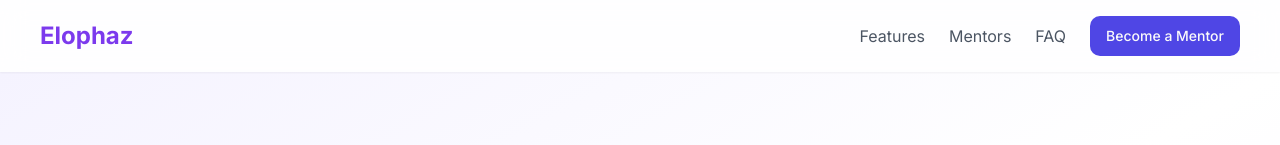
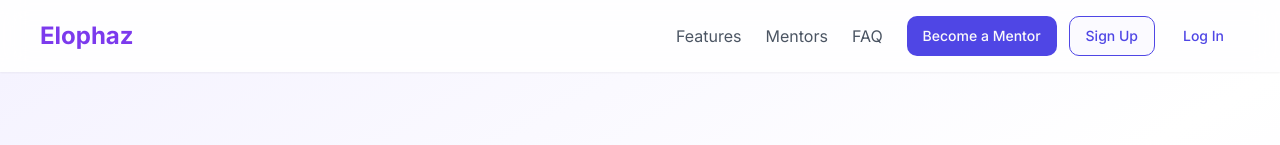
Before and after one commit to DHARANIDHARAN03K/elophaz-mentor-connect, a React (Vite) app: page / in a window 1280 px wide. Shown: the top 145 px of the page. Built offline with nearby package versions, Linux system fonts and the light colour scheme; grey boxes are pictures that could not be loaded.

Commit message:
Add signup/login section to navbar
Add default signup and login section to the navbar.

```diff
--- a/src/components/Navbar.tsx
+++ b/src/components/Navbar.tsx
@@ -8,9 +8,15 @@ const Navbar: React.FC = () => {
   const [isMenuOpen, setIsMenuOpen] = useState(false);
   const [isAuthModalOpen, setIsAuthModalOpen] = useState(false);
   const [authMode, setAuthMode] = useState<'student' | 'mentor'>('student');
+  const [authTab, setAuthTab] = useState<'login' | 'signup'>('signup');
 
-  const openAuthModal = (mode: 'student' | 'mentor') => {
+  // Open AuthModal in correct mode (student/mentor) and tab (signup/login)
+  const openAuthModal = (
+    mode: 'student' | 'mentor',
+    tab: 'signup' | 'login' = 'signup'
+  ) => {
     setAuthMode(mode);
+    setAuthTab(tab);
     setIsAuthModalOpen(true);
     setIsMenuOpen(false);
   };
@@ -33,9 +39,23 @@ const Navbar: React.FC = () => {
           <div className="flex items-center gap-3">
             <Button
               className="bg-elophaz-primary hover:bg-elophaz-primary/90"
-              onClick={() => openAuthModal('mentor')}
+              onClick={() => openAuthModal('mentor', 'signup')}
             >
               Become a Mentor
+            </Button>
+            <Button
+              variant="outline"
+              className="border-elophaz-primary text-elophaz-primary hover:bg-elophaz-primary/10"
+              onClick={() => openAuthModal('student', 'signup')}
+            >
+              Sign Up
+            </Button>
+            <Button
+              variant="ghost"
+              className="text-elophaz-primary"
+              onClick={() => openAuthModal('student', 'login')}
+            >
+              Log In
             </Button>
           </div>
         </div>
@@ -79,9 +99,23 @@ const Navbar: React.FC = () => {
             <div className="flex flex-col gap-3 pt-2">
               <Button
                 className="bg-elophaz-primary hover:bg-elophaz-primary/90 w-full"
-                onClick={() => openAuthModal('mentor')}
+                onClick={() => openAuthModal('mentor', 'signup')}
               >
                 Become a Mentor
+              </Button>
+              <Button
+                variant="outline"
+                className="border-elophaz-primary text-elophaz-primary hover:bg-elophaz-primary/10 w-full"
+                onClick={() => openAuthModal('student', 'signup')}
+              >
+                Sign Up
+              </Button>
+              <Button
+                variant="ghost"
+                className="text-elophaz-primary w-full"
+                onClick={() => openAuthModal('student', 'login')}
+              >
+                Log In
               </Button>
             </div>
           </div>
@@ -92,6 +126,7 @@ const Navbar: React.FC = () => {
         isOpen={isAuthModalOpen}
         onClose={() => setIsAuthModalOpen(false)}
         mode={authMode}
+        tabDefault={authTab}
       />
     </>
   );
```
